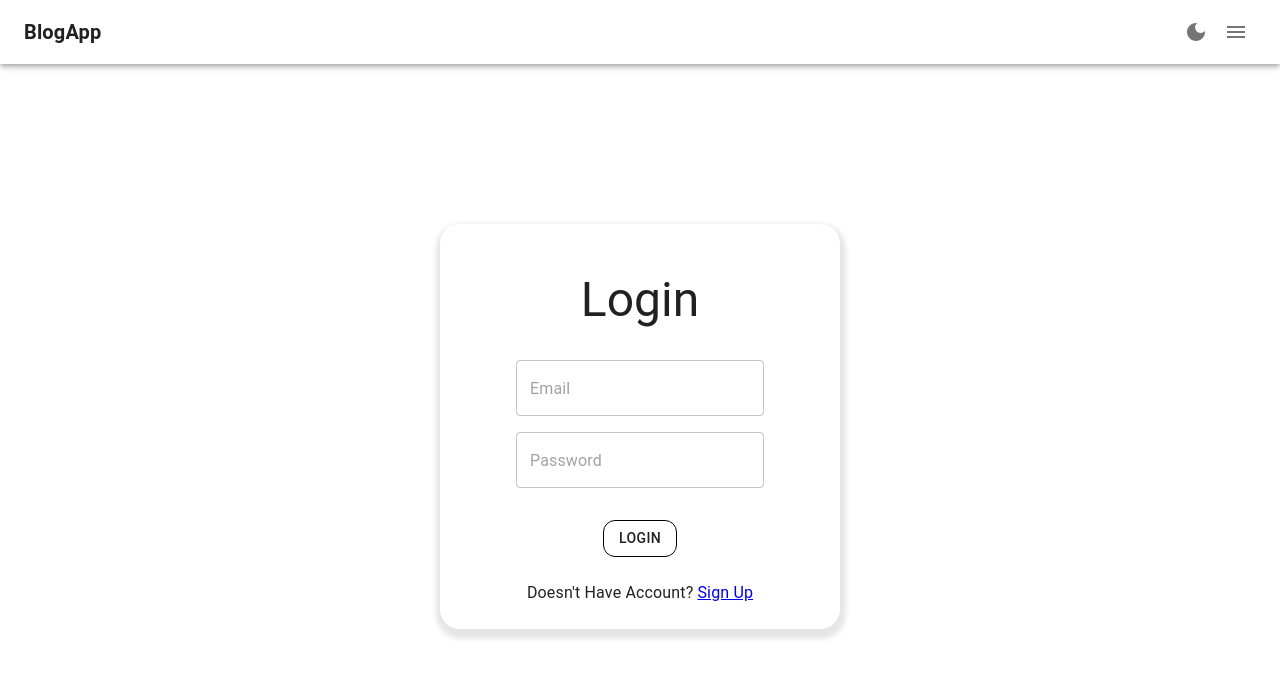
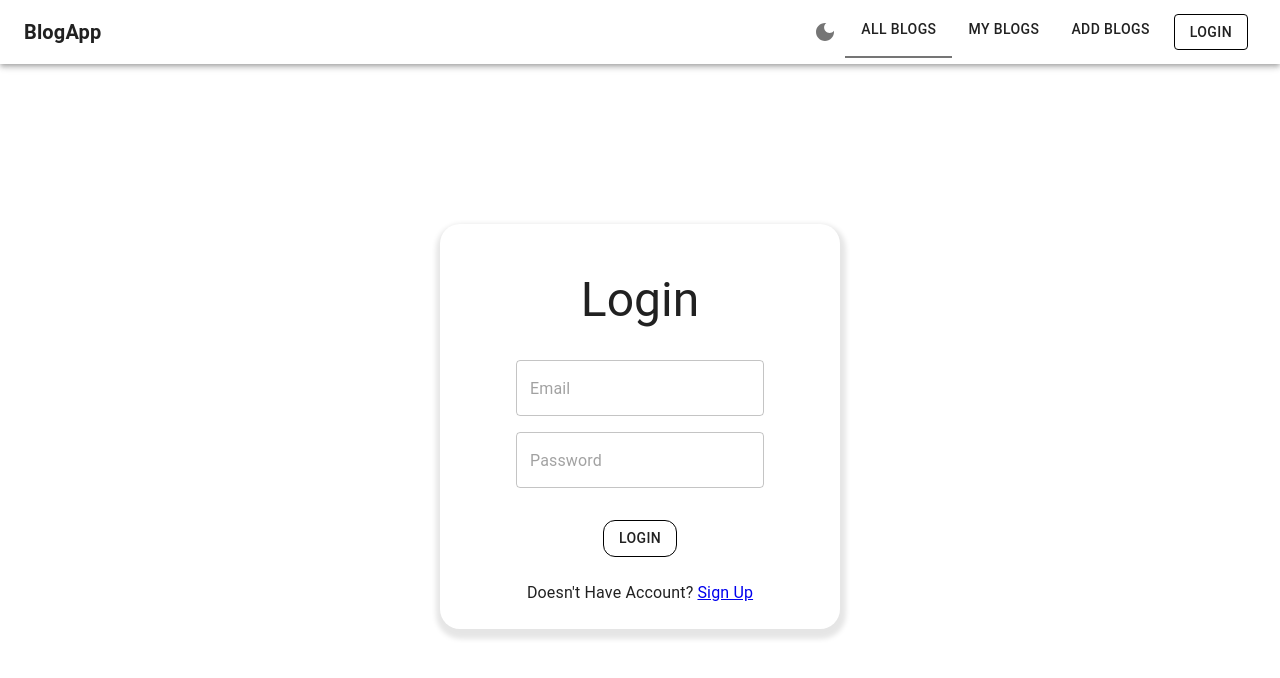
Before and after one commit to mgalihpp/blog-app, a React (Create React App) app: page /auth in a window 1280 px wide. Shown: the top 678 px of the page. Built offline with nearby package versions, Linux system fonts and the light colour scheme.

Commit message:
changes for sm screen and fix tabs

```diff
--- a/src/components/Header.jsx
+++ b/src/components/Header.jsx
@@ -7,25 +7,42 @@ import {
   Tabs,
   Toolbar,
   Typography,
+  useMediaQuery,
 } from "@mui/material";
-import React, { useState } from "react";
+import React, { useEffect, useState } from "react";
 import { useDispatch, useSelector } from "react-redux";
-import { Link } from "react-router-dom";
+import { Link, useLocation } from "react-router-dom";
 import { authAction } from "../store";
 import { Brightness4, DarkMode, Menu } from "@mui/icons-material";
 import { useTheme } from "@emotion/react";
 import styled from "@emotion/styled";
 
-const Header = ({toggleTheme, isDarkMode}) => {
+const Header = ({ toggleTheme, isDarkMode }) => {
   const dispatch = useDispatch();
   const [value, setValue] = useState(0);
   const isLogged = useSelector((state) => state.isLogged);
   const [mobileMenuOpen, setMobileMenuOpen] = useState(false);
+  const isSmallScreen = useMediaQuery((theme) => theme.breakpoints.down("sm"));
+  const location = useLocation();
   const theme = useTheme();
 
   const handleTabChange = (event, newValue) => {
     setValue(newValue);
   };
+
+  useEffect(() => {
+    switch (location.pathname) {
+      case "/myblogs":
+        setValue(1);
+        break;
+      case "/blogs/add":
+        setValue(2);
+        break;
+      default:
+        setValue(0);
+        break;
+    }
+  }, [location.pathname]);
 
   const handleMobileMenuOpen = () => {
     setMobileMenuOpen(!mobileMenuOpen);
@@ -52,7 +69,67 @@ const Header = ({toggleTheme, isDarkMode}) => {
           BlogApp
         </Typography>
         {/* ... (desktop tabs and login/logout button) */}
+        {!isSmallScreen && (
+          <Box sx={{ marginLeft: "auto", display: "flex" }}>
+            <IconButton onClick={toggleTheme}>
+              {isDarkMode ? <Brightness4 /> : <DarkMode />}
+            </IconButton>
+            <Tabs
+              value={value}
+              onChange={handleTabChange}
+              TabIndicatorProps={{
+                style: {
+                  background: theme.palette.action.active,
+                  color: theme.palette.action.active,
+                },
+              }}
+            >
+              <STab component={Link} to="/" label="All Blogs" />
+              <STab component={Link} to="/myblogs" label="My Blogs" />
+              <STab component={Link} to="/blogs/add" label="Add Blogs" />
+            </Tabs>
+            {!isLogged ? (
+              <Button
+                component={Link}
+                to="/auth"
+                variant="outlined"
+                sx={{
+                  margin: 1,
+                  border: 1,
+                  borderColor: theme.palette.hover,
+                  color: theme.palette.text.primary,
+                  "&:hover": {
+                    backgroundColor: theme.palette.hover,
+                    color: theme.palette.background.default,
+                  },
+                }}
+              >
+                Login
+              </Button>
+            ) : (
+              <Button
+                onClick={() => dispatch(authAction.logout())}
+                component={Link}
+                to="/auth"
+                variant="contained"
+                sx={{
+                  margin: 1,
+                  border: 1,
+                  borderColor: theme.palette.hover,
+                  color: theme.palette.text.primary,
+                  "&:hover": {
+                    backgroundColor: theme.palette.hover,
+                    color: theme.palette.background.default,
+                  },
+                }}
+              >
+                Logout
+              </Button>
+            )}
+          </Box>
+        )}
         {/* Mobile menu */}
+        {isSmallScreen && (
           <Box sx={{ marginLeft: "auto" }}>
             <IconButton onClick={toggleTheme}>
               {isDarkMode ? <Brightness4 /> : <DarkMode />}
@@ -73,7 +150,7 @@ const Header = ({toggleTheme, isDarkMode}) => {
                   background: "white",
                   color: "black",
                   zIndex: 1,
-                bgcolor: theme.palette.action.hover,
+                  bgcolor: theme.palette.toggle,
                   // minWidth: "200px", // Adjust as needed
                   boxShadow: "0px 4px 10px rgba(0, 0, 0, 0.1)", // Optional: Add a shadow
                 }}
@@ -136,6 +213,7 @@ const Header = ({toggleTheme, isDarkMode}) => {
               </Box>
             )}
           </Box>
+        )}
       </Toolbar>
     </AppBar>
   );
```
Lines whose indentation alone changed are shown as unchanged.
